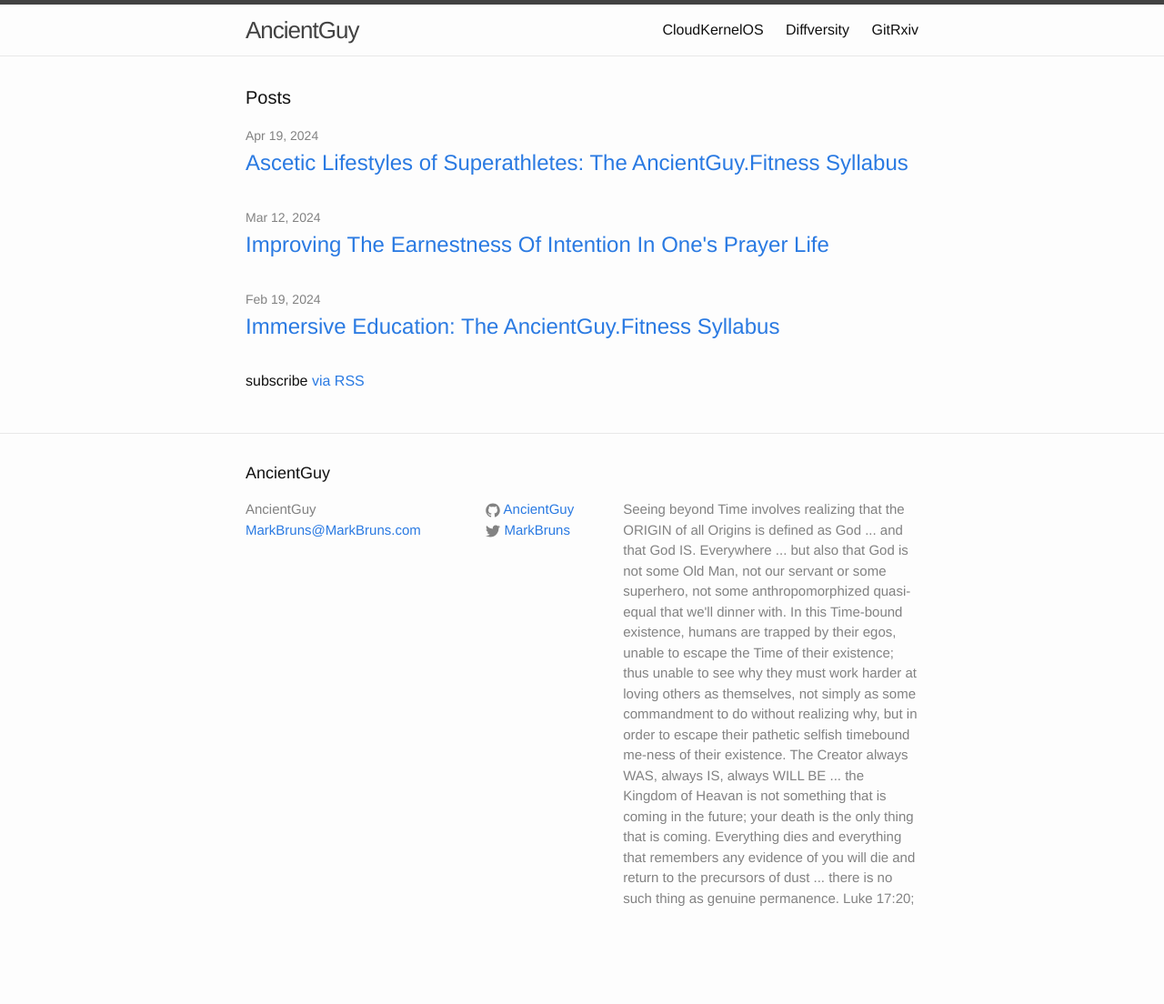
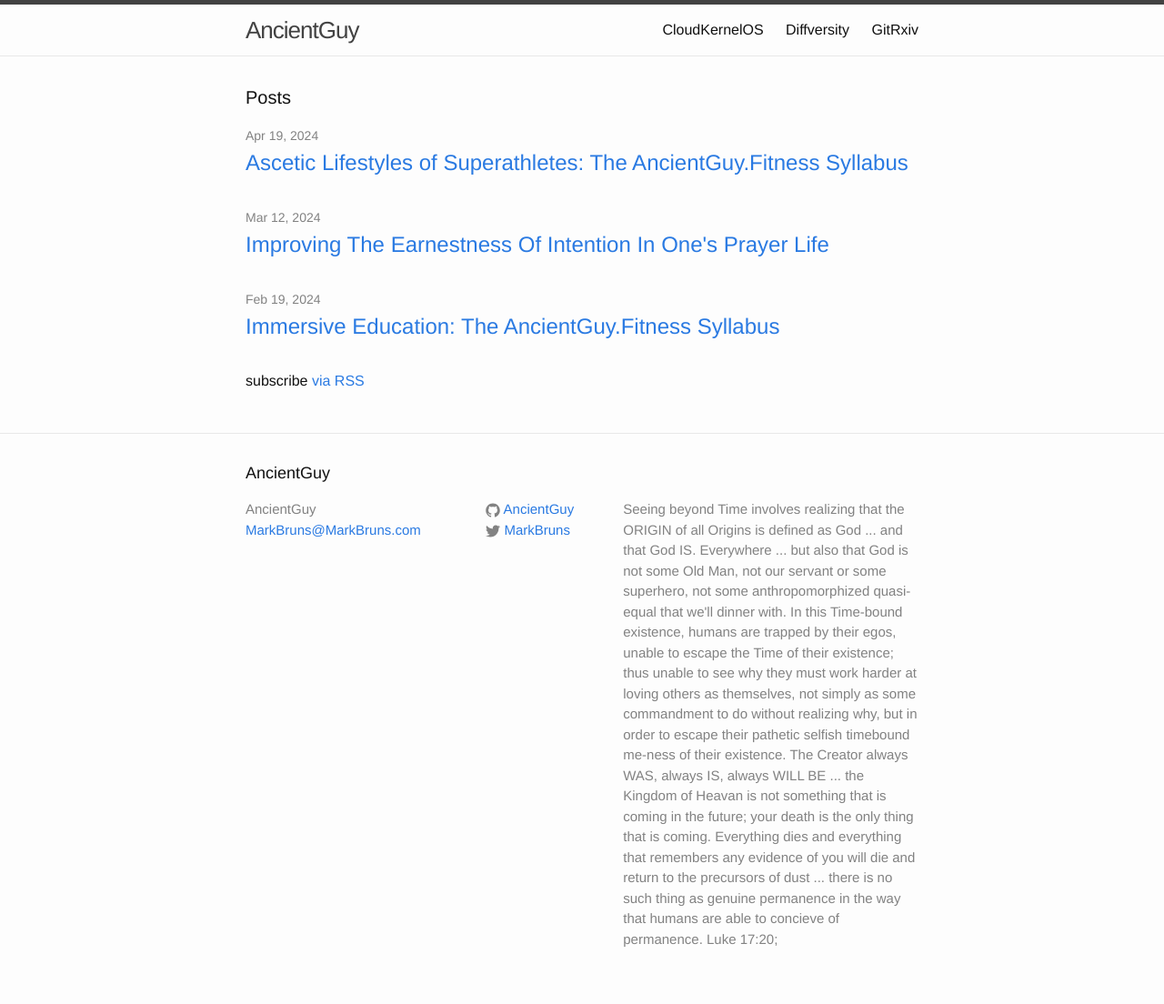
Before and after one commit to soilqualitylab/soilqualitylab.github.io, a Jekyll site: the page built from index.html, in a window 1280 px wide. Shown: the whole page at 91% size. Built offline with Jekyll 4.4.1, drawn with Linux system fonts in a browser that asks for light colours; before the commit the page ends 1059 px from its top, so only the background shows below that.

Commit message:
in the way that humans can concieve of permanence

```diff
--- a/_config.yml
+++ b/_config.yml
@@ -1,7 +1,7 @@
 # Site settings
 title: AncientGuy
 email: MarkBruns@MarkBruns.com
-description: Seeing beyond Time involves realizing that the ORIGIN of all Origins is defined as God ... and that God IS. Everywhere ... but also that God is not some Old Man, not our servant or some superhero, not some anthropomorphized quasi-equal that we'll dinner with. In this Time-bound existence, humans are trapped by their egos, unable to escape the Time of their existence; thus unable to see why they must work harder at loving others as themselves, not simply as some commandment to do without realizing why, but in order to escape their pathetic selfish timebound me-ness of their existence. The Creator always WAS, always IS, always WILL BE ... the Kingdom of Heavan is not something that is coming in the future; your death is the only thing that is coming. Everything dies and everything that remembers any evidence of you will die and return to the precursors of dust ... there is no such thing as genuine permanence. Luke 17:20;
+description: Seeing beyond Time involves realizing that the ORIGIN of all Origins is defined as God ... and that God IS. Everywhere ... but also that God is not some Old Man, not our servant or some superhero, not some anthropomorphized quasi-equal that we'll dinner with. In this Time-bound existence, humans are trapped by their egos, unable to escape the Time of their existence; thus unable to see why they must work harder at loving others as themselves, not simply as some commandment to do without realizing why, but in order to escape their pathetic selfish timebound me-ness of their existence. The Creator always WAS, always IS, always WILL BE ... the Kingdom of Heavan is not something that is coming in the future; your death is the only thing that is coming. Everything dies and everything that remembers any evidence of you will die and return to the precursors of dust ... there is no such thing as genuine permanence in the way that humans are able to concieve of permanence. Luke 17:20;
 github_username:  AncientGuy
 twitter_username: MarkBruns
 
```
